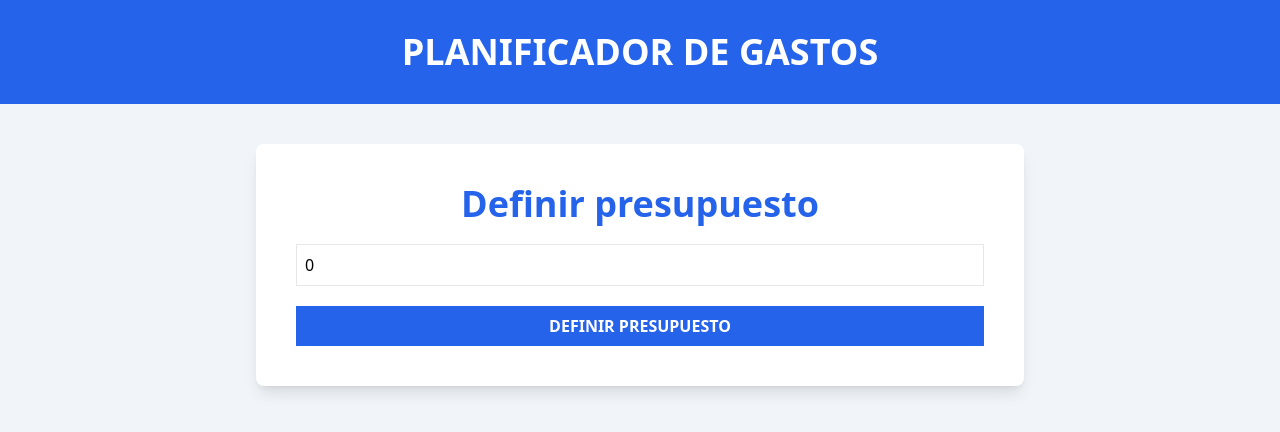
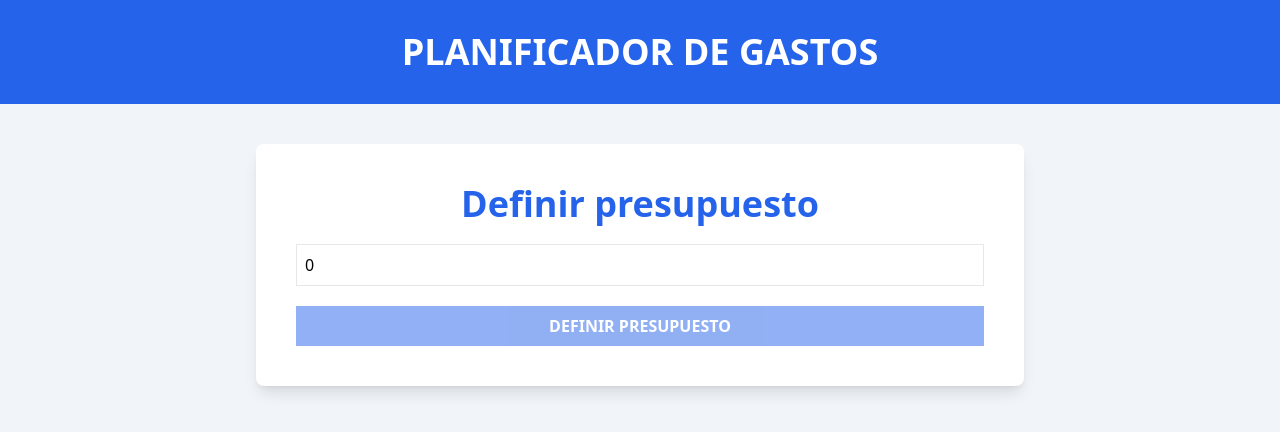
Before and after one commit to Mvillegas18/App-presupuestos, a React (Vite) app: page / in a window 1280 px wide. Shown: the top 432 px of the page. Built offline with nearby package versions, Linux system fonts and the light colour scheme.

Commit message:
chore: Add validation to BudgetForm input field

```diff
--- a/src/components/BudgetForm.tsx
+++ b/src/components/BudgetForm.tsx
@@ -1,4 +1,4 @@
-import { useState } from 'react';
+import { useMemo, useState } from 'react';
 
 export default function BudgetForm() {
 	const [budget, setBudget] = useState(0);
@@ -6,6 +6,8 @@
 	const handleChange = (e: React.ChangeEvent<HTMLInputElement>) => {
 		setBudget(e.target.valueAsNumber);
 	};
+
+	const isValid = useMemo(() => isNaN(budget) || budget <= 0, [budget]);
 
 	return (
 		<form className='space-y-5'>
@@ -30,7 +32,8 @@
 			<input
 				type='submit'
 				value='Definir presupuesto'
-				className='bg-blue-600 hover:bg-blue-700 w-full text-white p-2 cursor-pointer font-black uppercase'
+				className='bg-blue-600 hover:bg-blue-700 w-full text-white p-2 cursor-pointer font-black uppercase disabled:opacity-50 disabled:cursor-not-allowed'
+				disabled={isValid}
 			/>
 		</form>
 	);
```
